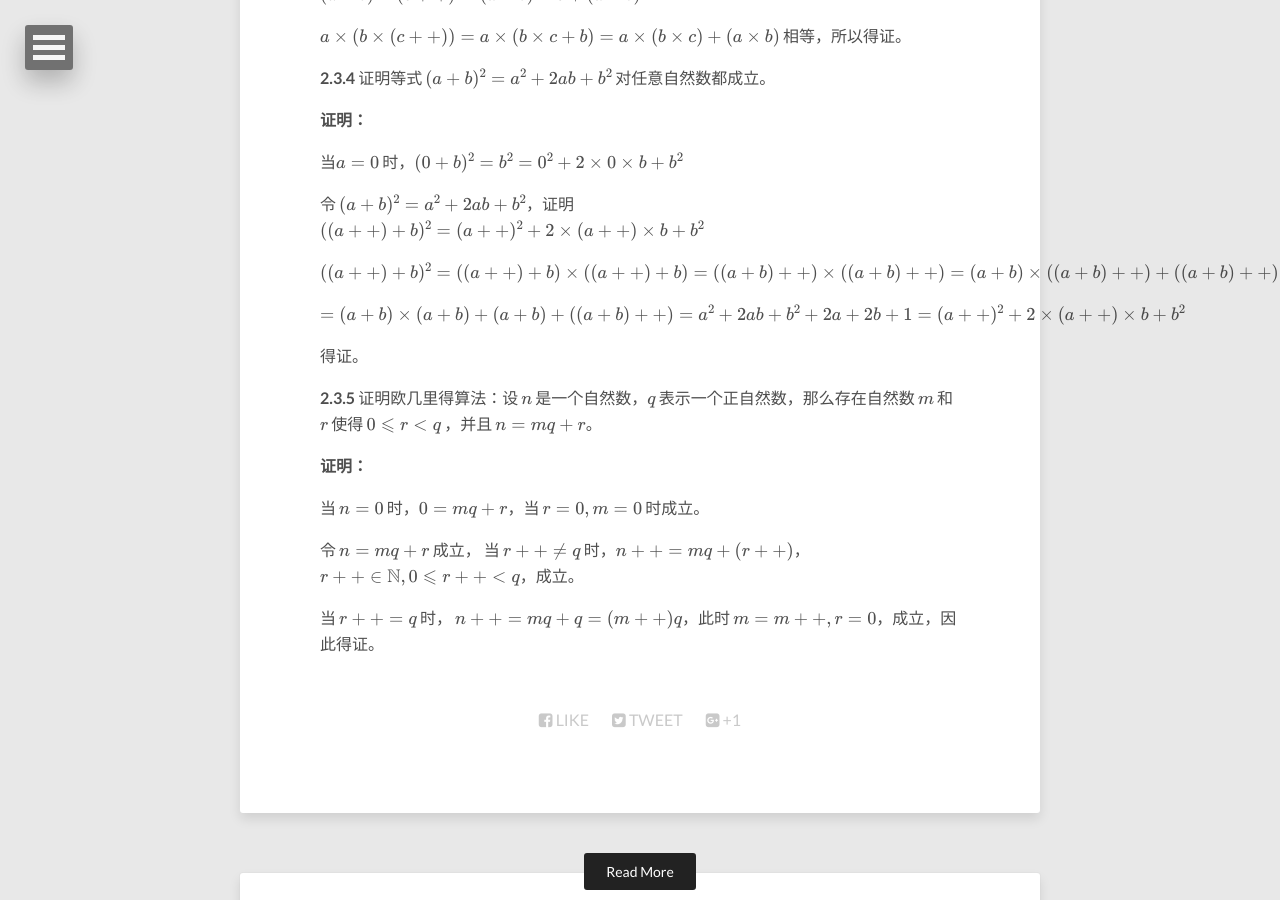
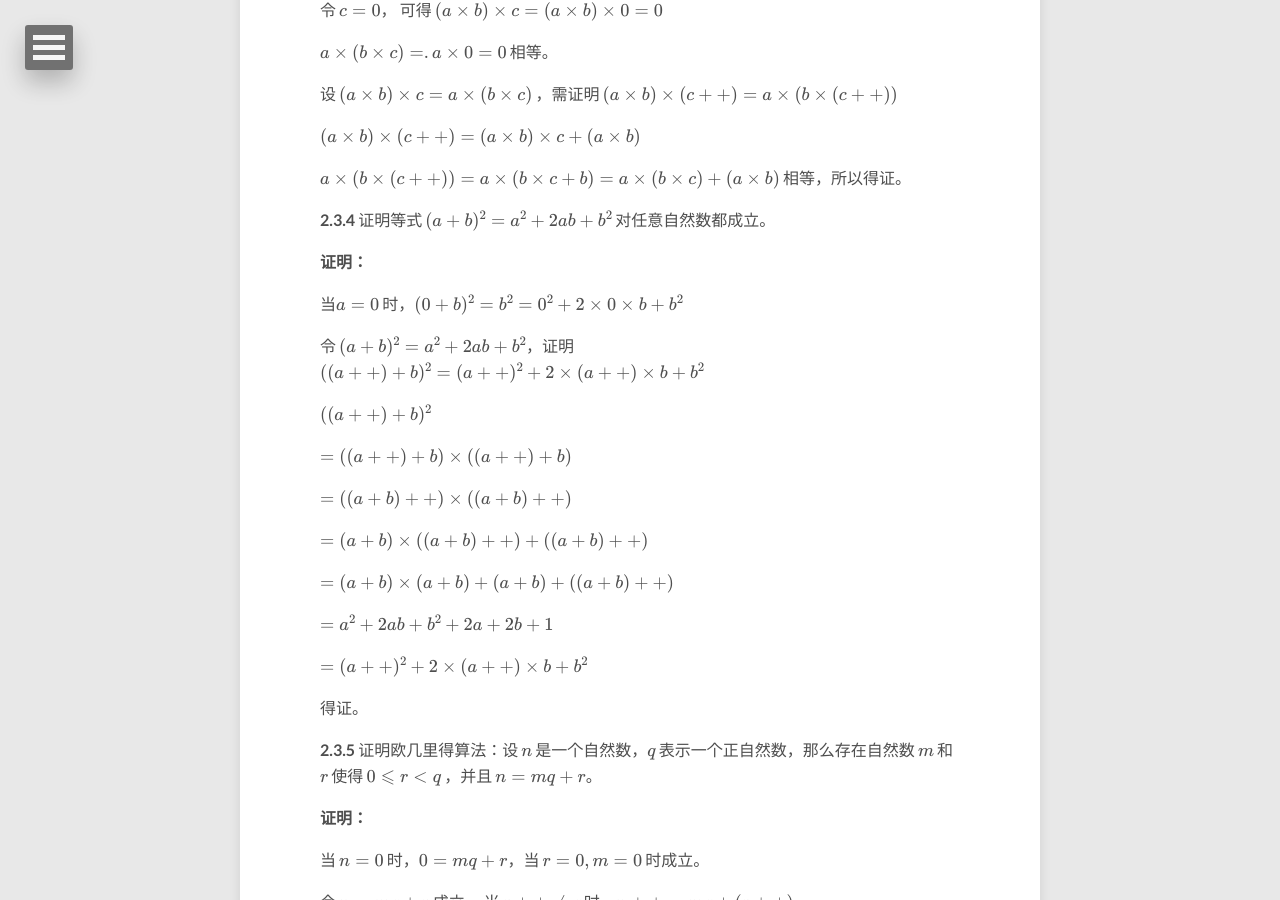
Before and after one commit to Spdwal/Spdwal.github.io, a Jekyll site: the page built from _posts/2019-04-16-analysis-by-tao-chapter-2.md, in a window 1280 px wide and 900 px high, scrolled down 5091 px. Built offline with Jekyll 4.4.1, drawn with Linux system fonts in a browser that asks for light colours; nearby versions of some CDN libraries; formulas are drawn with MathJax 3; some of the changed text lies outside the part shown.

Commit message:
fix some error

```diff
--- a/_posts/2019-04-16-analysis-by-tao-chapter-2.md
+++ b/_posts/2019-04-16-analysis-by-tao-chapter-2.md
@@ -194,7 +194,15 @@ $\therefore Q(a++)$成立，由数学归纳法得证$P(m)$对满足 $m \leqslant
 
 令 $m \times (n++) = m \times n + m$。
 
-$(m++) \times (n++) = (m) \times (n++) + (n++) = m \times n + m + (n++) = m \times n + (m++) + n = (m++) \times n + (m++)$ 得证。
+$(m++) \times (n++)$
+
+$= (m) \times (n++) + (n++)$
+
+$= m \times n + m + (n++)$
+
+$= m \times n + (m++) + n$
+
+$= (m++) \times n + (m++)$ 得证。
 
 再证 $m \times n = n \times m$ 。
 
@@ -244,9 +252,19 @@ $a \times (b \times (c++)) = a \times (b \times c + b) = a \times (b \times c) +
 
 令 $(a + b)^2 = a^2 + 2ab + b^2$，证明 $((a++) + b)^2 = (a++)^2 + 2 \times (a++) \times b + b^2$
 
-$((a++) + b)^2 = ((a++) + b) \times ((a++) + b) = ((a + b) ++) \times ((a + b)++) = (a + b) \times ((a + b)++) + ((a + b )++)$
+$((a++) + b)^2$
 
-$= (a + b) \times (a + b) + (a + b) + ((a + b) ++) = a^2 + 2ab+b^2 + 2a + 2b + 1 = (a++)^2 + 2\times (a++)\times b + b^2$
+$= ((a++) + b) \times ((a++) + b)$
+
+ $= ((a + b) ++) \times ((a + b)++)$
+
+$= (a + b) \times ((a + b)++) + ((a + b )++)$
+
+$= (a + b) \times (a + b) + (a + b) + ((a + b) ++)$
+
+$= a^2 + 2ab+b^2 + 2a + 2b + 1$
+
+$= (a++)^2 + 2\times (a++)\times b + b^2$
 
 得证。
 
```
